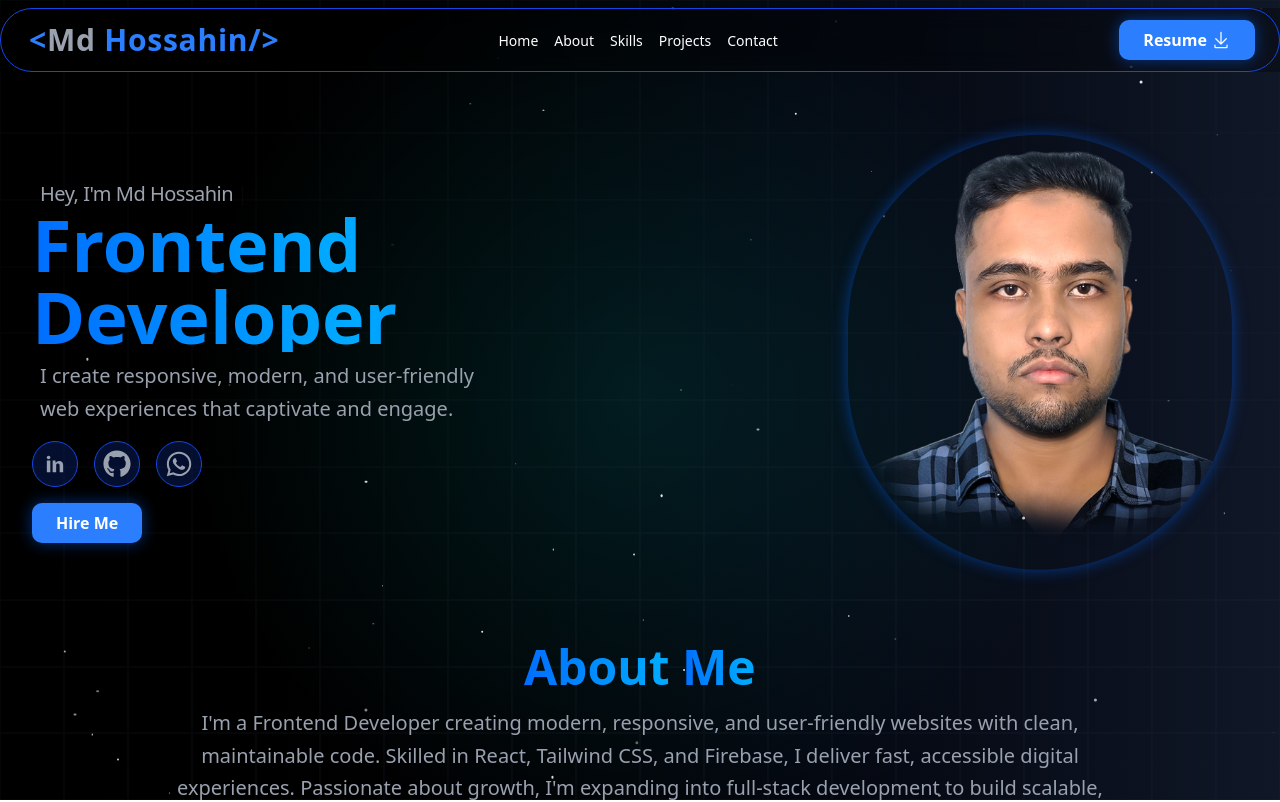
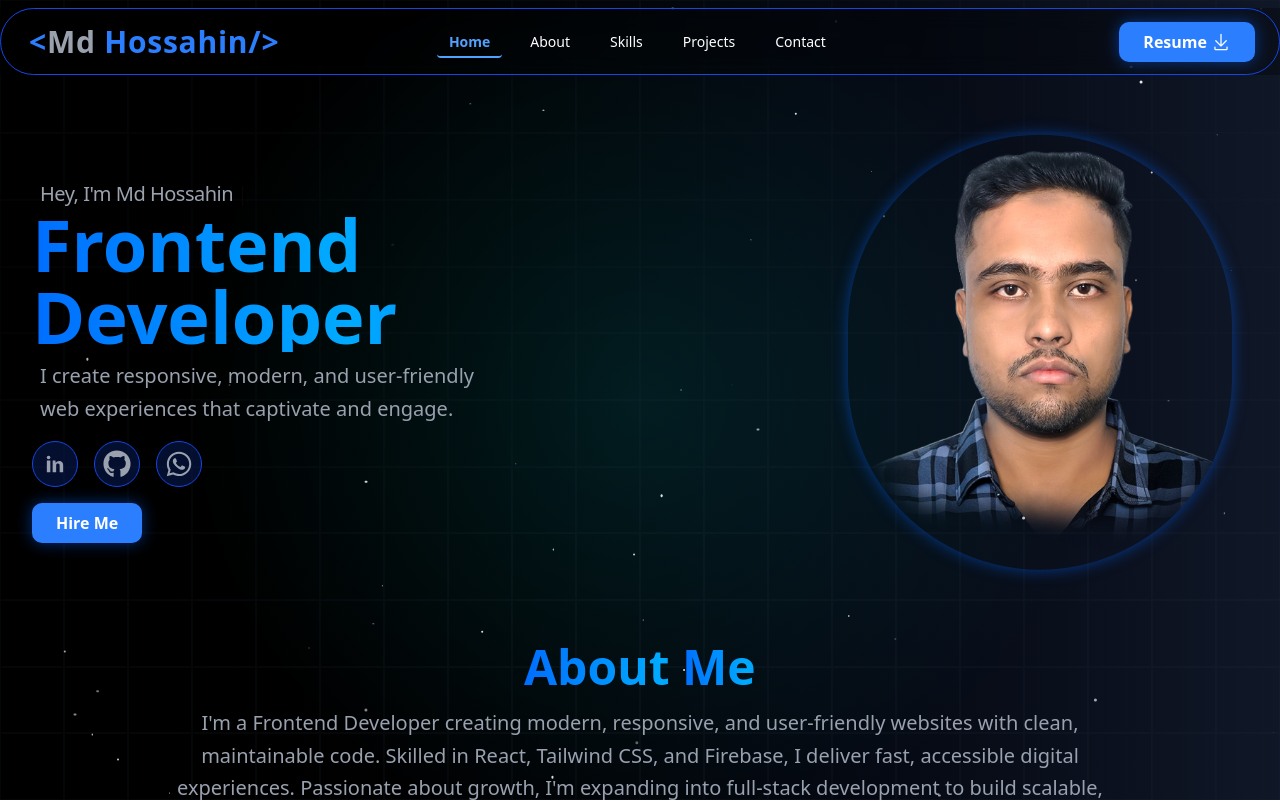
Before and after one commit to Hossahin/md_hossahin_frontend_developer, a Next.js app: page / in a window 1280 px wide. Shown: the top 802 px of the page. Built offline with nearby package versions, Linux system fonts and the light colour scheme.

Commit message:
feat: implement React Scroll for smooth navigation

```diff
--- a/src/app/globals.css
+++ b/src/app/globals.css
@@ -212,3 +212,7 @@ html {
 .shadow-blue {
   box-shadow: 0 0 15px rgba(0, 100, 255, 0.5);
 }
+
+html {
+  scroll-behavior: smooth;
+}
--- a/src/app/page.tsx
+++ b/src/app/page.tsx
@@ -1,14 +1,8 @@
-import AboutSection from "@/components/AboutSection";
 import BackgroundLock from "@/components/BackgroundLock";
-import ContactSection from "@/components/ContactSection";
-import HeroSection from "@/components/HeroSection";
 import Navbar from "@/components/Navbar";
-import PortfolioShowcase from "@/components/PortfolioShowcase";
-import Skills from "@/components/Skills";
 import React from "react";
 import Footer from "@/components/Footer";
-import MyGitHubCalendar from "@/components/MyGitHubCalendar";
-import Animation from "@/components/Animation";
+import HomePageSections from "@/components/HomePageSections";
 
 const page = () => {
   return (
@@ -22,29 +16,7 @@ const page = () => {
 
         {/* Main content */}
         <main className="flex-1 w-full max-w-screen-2xl mx-auto">
-          <Animation type="zoomOut" duration={1.5} delay={0}>
-            <HeroSection />
-          </Animation>
-
-          <Animation type="slideUp" duration={1.5} delay={0.2}>
-            <AboutSection />
-          </Animation>
-
-          <Animation type="slideRight" duration={1.3} staggerChildren={0.2}>
-            <Skills />
-          </Animation>
-
-          <Animation type="scale" duration={1.3} delay={0.3}>
-            <PortfolioShowcase />
-          </Animation>
-
-          <Animation type="scale" duration={1.2} delay={0.2}>
-            <MyGitHubCalendar />
-          </Animation>
-
-          <Animation type="scale" duration={1.2} delay={0.3}>
-            <ContactSection />
-          </Animation>
+          <HomePageSections />
         </main>
 
         {/* Footer */}
--- /dev/null
+++ b/src/components/HomePageSections.tsx
@@ -0,0 +1,39 @@
+"use client";
+
+import React from "react";
+import { Element } from "react-scroll";
+import HeroSection from "./HeroSection";
+import AboutSection from "./AboutSection";
+import Skills from "./Skills";
+import PortfolioShowcase from "./PortfolioShowcase";
+import MyGitHubCalendar from "./MyGitHubCalendar";
+import ContactSection from "./ContactSection";
+
+const HomePageSections = () => {
+  return (
+    <div>
+      <Element name="home">
+        <HeroSection />
+      </Element>
+
+      <Element name="about">
+        <AboutSection />
+      </Element>
+
+      <Element name="skills">
+        <Skills />
+      </Element>
+
+      <Element name="projects">
+        <PortfolioShowcase />
+      </Element>
+
+      <Element name="contact">
+        <MyGitHubCalendar />
+        <ContactSection />
+      </Element>
+    </div>
+  );
+};
+
+export default HomePageSections;
--- a/src/components/Navbar.tsx
+++ b/src/components/Navbar.tsx
@@ -1,19 +1,85 @@
+"use client";
 import React from "react";
 import { GoDownload } from "react-icons/go";
+import { Link } from "react-scroll";
 
 const Navbar = () => {
   const navLinks = (
     <>
-      <li>Home</li>
-      <li>About</li>
-      <li>Skills</li>
-      <li>Projects</li>
-      <li>Contact</li>
+      <li>
+        <Link
+          to="home"
+          spy={true}
+          smooth="easeInOutQuart"
+          duration={1000}
+          offset={-80}
+          activeClass="text-blue-400 font-bold border-b-2 border-blue-400 pb-1 transition-all duration-300"
+          className="cursor-pointer hover:text-blue-400 hover:scale-110 transition-all duration-300"
+        >
+          Home
+        </Link>
+      </li>
+
+      <li>
+        <Link
+          to="about"
+          spy={true}
+          smooth="easeInOutQuart"
+          duration={1000}
+          offset={-80}
+          activeClass="text-blue-400 font-bold border-b-2 border-blue-400 pb-1 transition-all duration-300"
+          className="cursor-pointer hover:text-blue-400 hover:scale-110 transition-all duration-300"
+        >
+          About
+        </Link>
+      </li>
+
+      <li>
+        <Link
+          to="skills"
+          spy={true}
+          smooth="easeInOutQuart"
+          duration={1000}
+          offset={-80}
+          activeClass="text-blue-400 font-bold border-b-2 border-blue-400 pb-1 transition-all duration-300"
+          className="cursor-pointer hover:text-blue-400 hover:scale-110 transition-all duration-300"
+        >
+          Skills
+        </Link>
+      </li>
+
+      <li>
+        <Link
+          to="projects"
+          spy={true}
+          smooth="easeInOutQuart"
+          duration={1000}
+          offset={-120}
+          activeClass="text-blue-400 font-bold border-b-2 border-blue-400 pb-1 transition-all duration-300"
+          className="cursor-pointer hover:text-blue-400 hover:scale-110 transition-all duration-300"
+        >
+          Projects
+        </Link>
+      </li>
+
+      <li>
+        <Link
+          to="contact"
+          spy={true}
+          smooth="easeInOutQuart"
+          duration={1000}
+          offset={-80}
+          activeClass="text-blue-400 font-bold border-b-2 border-blue-400 pb-1 transition-all duration-300"
+          className="cursor-pointer hover:text-blue-400 hover:scale-110 transition-all duration-300"
+        >
+          Contact
+        </Link>
+      </li>
     </>
   );
   return (
-    <div className="w-full bg-black/30 backdrop-blur-md fixed top-0 left-1/2 -translate-x-1/2 z-20 mt-2">
-      <div className="navbar relative overflow-hidden max-w-screen-2xl mx-auto flex justify-center items-center border border-blue-700 rounded-full">
+    <div className="w-full bg-black/30 backdrop-blur-md fixed top-0 left-1/2 -translate-x-1/2 z-50 mt-2">
+      <div className="navbar relative overflow max-w-screen-2xl mx-auto flex justify-center items-center border border-blue-700 rounded-full">
         <div className="navbar-start">
           <div className="dropdown">
             <div tabIndex={0} role="button" className="btn btn-ghost lg:hidden">
@@ -34,7 +100,7 @@ const Navbar = () => {
             </div>
             <ul
               tabIndex={0}
-              className="menu menu-sm dropdown-content bg-gray-800 rounded-box z-50 mt-3 w-52 p-2 shadow text-white"
+              className="menu menu-sm dropdown-content bg-gray-800 rounded-box z-10 mt-3 w-52 p-2 shadow text-white gap-5"
             >
               {navLinks}
             </ul>
```
